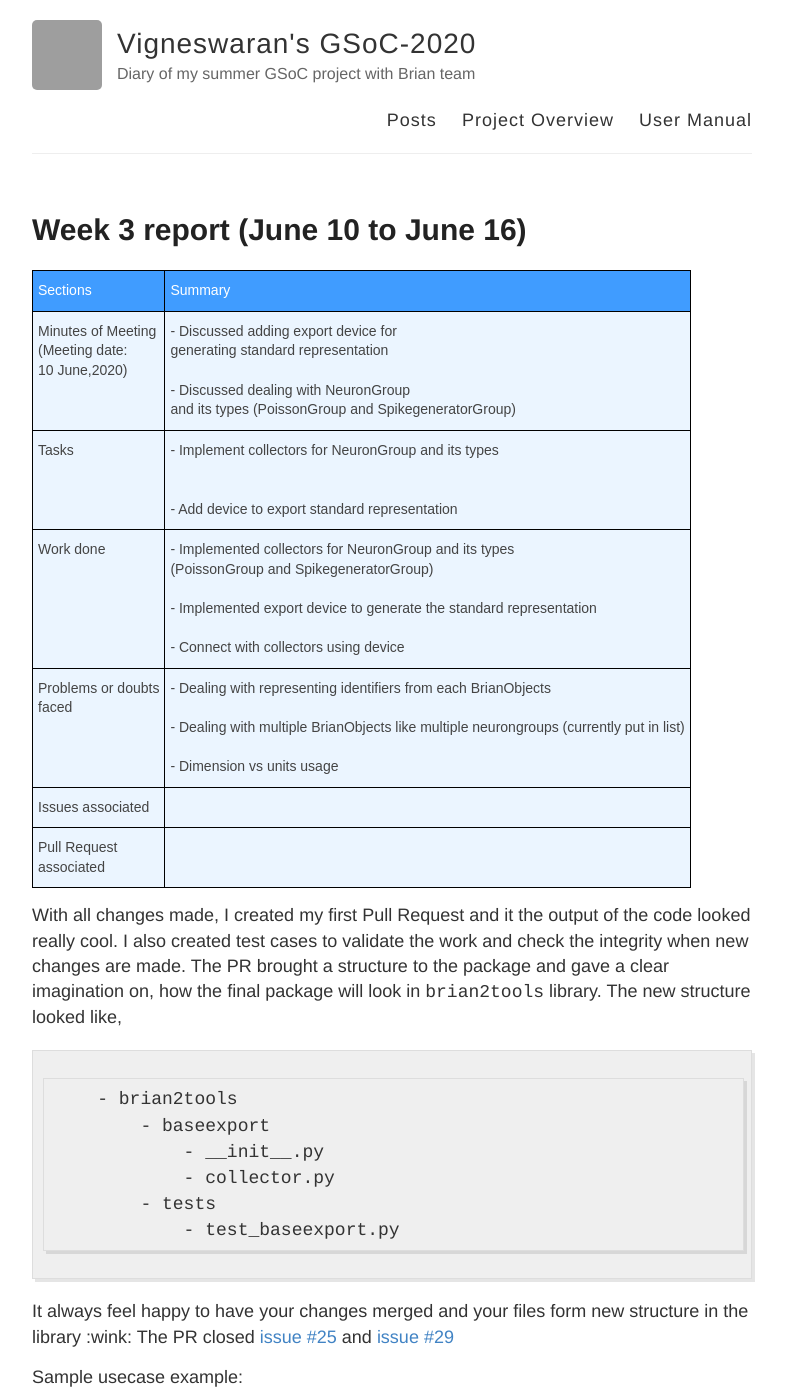
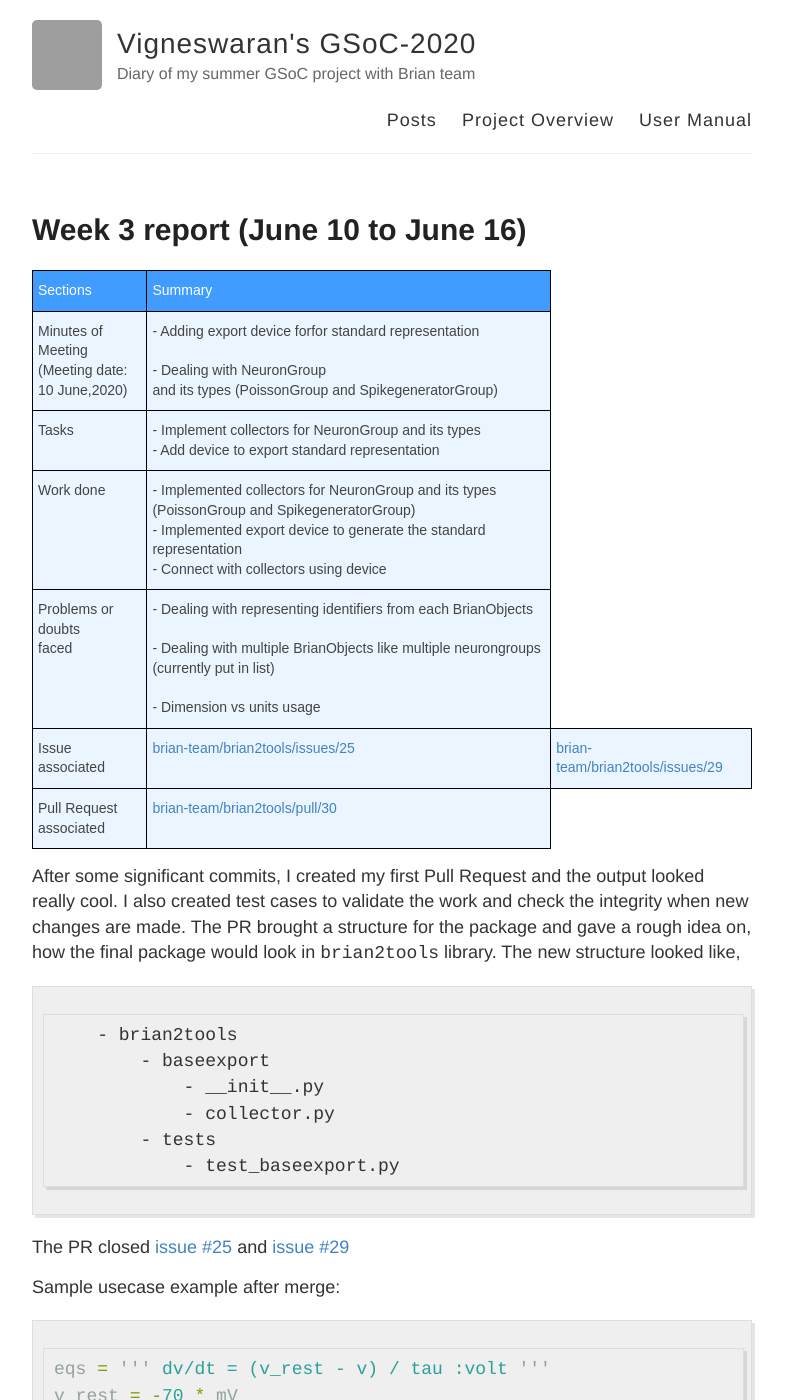
Before and after one commit to vigneswaran-chandrasekaran/Vigneswaran-chandrasekaran.github.io, a Jekyll site: the page built from _posts/2020-06-11-post5.md, in a window 1280 px wide and 1400 px high. Shown: the whole window, without its empty margins (248-1034 px from the left). Built offline with Jekyll 4.4.1, drawn with Linux system fonts in a browser that asks for light colours; comment, search, counter and statistics services are not loaded; some of the changed text lies outside the part shown; grey boxes are pictures that could not be loaded.

Commit message:
check rendering output for links

````diff
--- a/_posts/2020-06-11-post5.md
+++ b/_posts/2020-06-11-post5.md
@@ -21,34 +21,35 @@
 <tbody>
   <tr>
     <td class="tg-73oq">Minutes of Meeting<br>(Meeting date: <br>10 June,2020)</td>
-    <td class="tg-73oq"><span style="font-weight:400;font-style:normal;text-decoration:none">- Discussed adding export device for</span><br><span style="font-weight:400;font-style:normal;text-decoration:none">generating standard representation</span><br><br><span style="font-weight:400;font-style:normal;text-decoration:none">- Discussed dealing with NeuronGroup</span><br><span style="font-weight:400;font-style:normal;text-decoration:none">and its types  (PoissonGroup and SpikegeneratorGroup)</span><br></td>
+    <td class="tg-73oq"><span style="font-weight:400;font-style:normal;text-decoration:none">- Adding export device for</span><span style="font-weight:400;font-style:normal;text-decoration:none">for standard representation</span><br><br><span style="font-weight:400;font-style:normal;text-decoration:none">- Dealing with NeuronGroup</span><br><span style="font-weight:400;font-style:normal;text-decoration:none">and its types  (PoissonGroup and SpikegeneratorGroup)</span><br></td>
   </tr>
   <tr>
     <td class="tg-73oq">Tasks</td>
-    <td class="tg-73oq"><span style="font-weight:400;font-style:normal;text-decoration:none">- Implement collectors for NeuronGroup and its types </span><br><br><br><span style="font-weight:400;font-style:normal;text-decoration:none">- Add device to export standard representation</span></td>
+    <td class="tg-73oq"><span style="font-weight:400;font-style:normal;text-decoration:none">- Implement collectors for NeuronGroup and its types </span><br><span style="font-weight:400;font-style:normal;text-decoration:none">- Add device to export standard representation</span></td>
   </tr>
   <tr>
     <td class="tg-73oq">Work done</td>
-    <td class="tg-73oq"><span style="font-weight:400;font-style:normal;text-decoration:none">- Implemented collectors for NeuronGroup and its types</span><br><span style="font-weight:400;font-style:normal;text-decoration:none">(PoissonGroup and SpikegeneratorGroup)</span><br><br><span style="font-weight:400;font-style:normal;text-decoration:none">- Implemented export device to generate the standard representation</span><br><br><span style="font-weight:400;font-style:normal;text-decoration:none">- Connect with collectors using device</span><br></td>
+    <td class="tg-73oq"><span style="font-weight:400;font-style:normal;text-decoration:none">- Implemented collectors for NeuronGroup and its types</span><br><span style="font-weight:400;font-style:normal;text-decoration:none">(PoissonGroup and SpikegeneratorGroup)</span><br><span style="font-weight:400;font-style:normal;text-decoration:none">- Implemented export device to generate the standard representation</span><br><span style="font-weight:400;font-style:normal;text-decoration:none">- Connect with collectors using device</span><br></td>
   </tr>
   <tr>
     <td class="tg-73oq">Problems or doubts<br>faced<br></td>
     <td class="tg-73oq"><span style="font-weight:400;font-style:normal;text-decoration:none">- Dealing with representing identifiers from each BrianObjects</span><br><br><span style="font-weight:400;font-style:normal;text-decoration:none">- Dealing with multiple BrianObjects like multiple neurongroups (currently put in list)</span><br><br><span style="font-weight:400;font-style:normal;text-decoration:none">- Dimension vs units usage</span></td>
   </tr>
   <tr>
-    <td class="tg-73oq">Issues associated</td>
-    <td class="tg-73oq"><a href="https://github.com/brian-team/brian2tools/issues/29"></a></td>
+    <td class="tg-73oq">Issue associated</td>
+    <td class="tg-73oq"><a href="https://github.com/brian-team/brian2tools/issues/25">brian-team/brian2tools/issues/25</a></td>
+    <td class="tg-73oq"><a href="https://github.com/brian-team/brian2tools/issues/29">brian-team/brian2tools/issues/29</a></td>
   </tr>
   <tr>
     <td class="tg-73oq">Pull Request<br>associated</td>
-    <td class="tg-73oq"><a href="https://github.com/brian-team/brian2tools/pull/30"></a></td>
+    <td class="tg-73oq"><a href="https://github.com/brian-team/brian2tools/pull/30">brian-team/brian2tools/pull/30</a></td>
   </tr>
 </tbody>
 </table>
 
-With all changes made, I created my first Pull Request and it the output of the code looked really cool.
+After some significant commits, I created my first Pull Request and the output looked really cool.
 I also created test cases to validate the work and check the integrity when new changes are made. The PR
-brought a structure to the package and gave a clear imagination on, how the final package will look in
+brought a structure for the package and gave a rough idea on, how the final package would look in
 `brian2tools` library.
 The new structure looked like,
 ```
@@ -59,11 +60,11 @@
         - tests
             - test_baseexport.py
 ```
-It always feel happy to have your changes merged and your files form new structure in the library :wink:
+
 The PR closed [issue #25](https://github.com/brian-team/brian2tools/issues/25) and
 [issue #29](https://github.com/brian-team/brian2tools/issues/29)
 
-Sample usecase example:
+Sample usecase example after merge:
 
 ```python
 eqs = ''' dv/dt = (v_rest - v) / tau :volt '''
````
Also changed, not shown: other parts of _posts/2020-06-11-post5.md (+1 -0 lines), _posts/2020-06-17-post6.md (+1 -1 lines).
